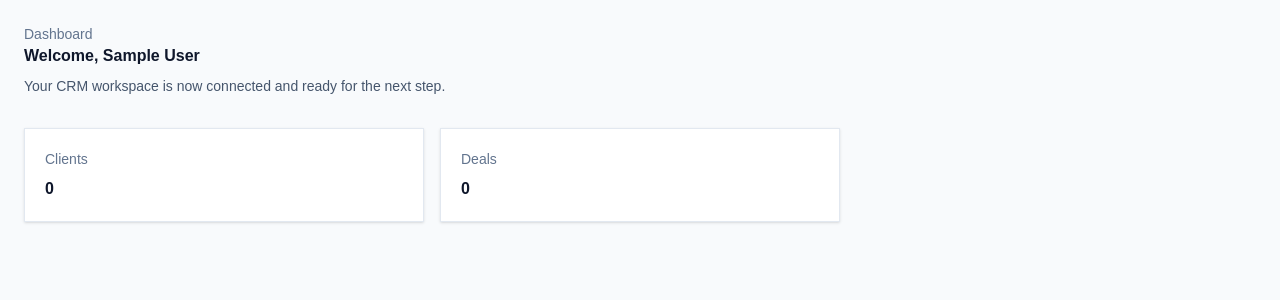
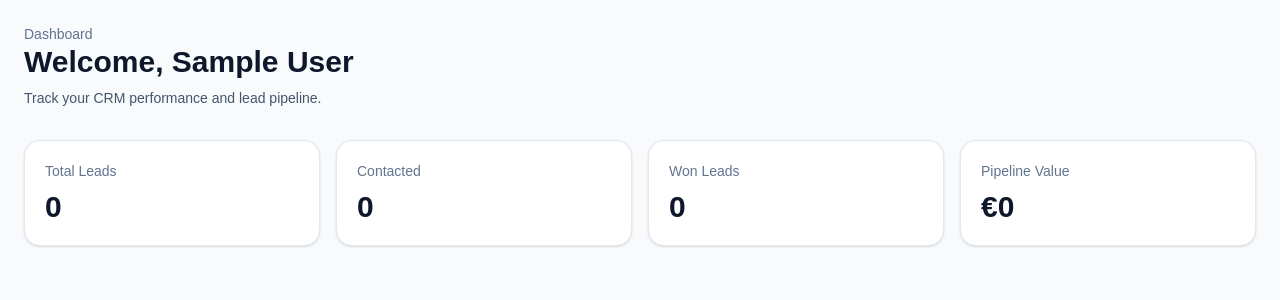
Before and after one commit to modomancs/clientops, a Next.js app: page /dashboard in a window 1280 px wide. Shown: the top 300 px of the page. Built offline with nearby package versions, Linux system fonts and the light colour scheme; no server answers; the database is empty; sample sign-in values are in the browser's storage.

Commit message:
add real dashboard stats from leads data

```diff
--- a/src/app/dashboard/page.tsx
+++ b/src/app/dashboard/page.tsx
@@ -1,32 +1,76 @@
+import { getServerSession } from "next-auth";
+import type { Lead } from "@/generated/prisma/models/Lead";
+import { redirect } from "next/navigation";
+
 import { authOptions } from "@/auth";
-import { getServerSession } from "next-auth";
-import { redirect } from "next/navigation";
+import { prisma } from "@/lib/prisma";
+
 
 export default async function DashboardPage() {
   const session = await getServerSession(authOptions);
-  if (!session) {
+
+  if (!session?.user) {
     redirect("/login");
   }
+
+const leads: Lead[] = await prisma.lead.findMany({
+  where: {
+    companyId: session.user.companyId,
+  },
+});
+
+const totalLeads = leads.length;
+
+const contactedLeads = leads.filter(
+  (lead) => lead.status === "CONTACTED"
+).length;
+
+const wonLeads = leads.filter((lead) => lead.status === "WON").length;
+
+const pipelineValue = leads.reduce(
+  (sum, lead) => sum + (lead.value ?? 0),
+  0
+);
   return (
     <main className="min-h-screen bg-slate-50 p-6">
-      <div className="mx-auto max-w-7x1">
+      <div className="mx-auto max-w-7xl">
         <div className="mb-8">
           <p className="text-sm text-slate-500">Dashboard</p>
-          <h1 className="text-3x1 font-semibold text-slate-900">
-            Welcome{session?.user?.name ? `, ${session.user.name}` : ""}
+          <h1 className="text-3xl font-semibold text-slate-900">
+            Welcome, {session.user.name}
           </h1>
           <p className="mt-2 text-sm text-slate-600">
-            Your CRM workspace is now connected and ready for the next step.
+            Track your CRM performance and lead pipeline.
           </p>
         </div>
-        <div className="grid gap-4 md:grid-cols-3">
-          <div className="rounded-2x1 border border-slate-200 bg-white p-5 shadow-sm">
-            <p className="text-sm text-slate-500">Clients</p>
-            <p className="mt-2 text-3x1 font-semibold text-slate-900">0</p>
+
+        <div className="grid gap-4 md:grid-cols-4">
+          <div className="rounded-2xl border border-slate-200 bg-white p-5 shadow-sm">
+            <p className="text-sm text-slate-500">Total Leads</p>
+            <p className="mt-2 text-3xl font-semibold text-slate-900">
+              {totalLeads}
+            </p>
           </div>
-          <div className="rounded-2x1 border border-slate-200 bg-white p-5 shadow-sm">
-            <p className="text-sm text-slate-500">Deals</p>
-            <p className="mt-2 text-3x1 font-semibold text-slate-900">0</p>
+
+          <div className="rounded-2xl border border-slate-200 bg-white p-5 shadow-sm">
+            <p className="text-sm text-slate-500">Contacted</p>
+            <p className="mt-2 text-3xl font-semibold text-slate-900">
+              {contactedLeads}
+            </p>
+          </div>
+
+          <div className="rounded-2xl border border-slate-200 bg-white p-5 shadow-sm">
+            <p className="text-sm text-slate-500">Won Leads</p>
+            <p className="mt-2 text-3xl font-semibold text-slate-900">
+              {wonLeads}
+            </p>
+          </div>
+
+          <div className="rounded-2xl border border-slate-200 bg-white p-5 shadow-sm">
+            <p className="text-sm text-slate-500">Pipeline Value</p>
+            <p className="mt-2 text-3xl font-semibold text-slate-900">
+              €{pipelineValue.toLocaleString("de-DE")}
+            </p>
           </div>
         </div>
       </div>
--- a/src/components/leads-kanban-board.tsx
+++ b/src/components/leads-kanban-board.tsx
@@ -78,9 +78,9 @@ export default function LeadsKanbanBoard({
                       {lead.value ? `€${lead.value}` : "No value"}
                     </p>
                     <LeadStatusSelect
-  leadId={lead.id}
-  currentStatus={lead.status}
-/>
+                    leadId={lead.id}
+                     currentStatus={lead.status}
+                    />
                   </div>
                 ))
               )}
```
